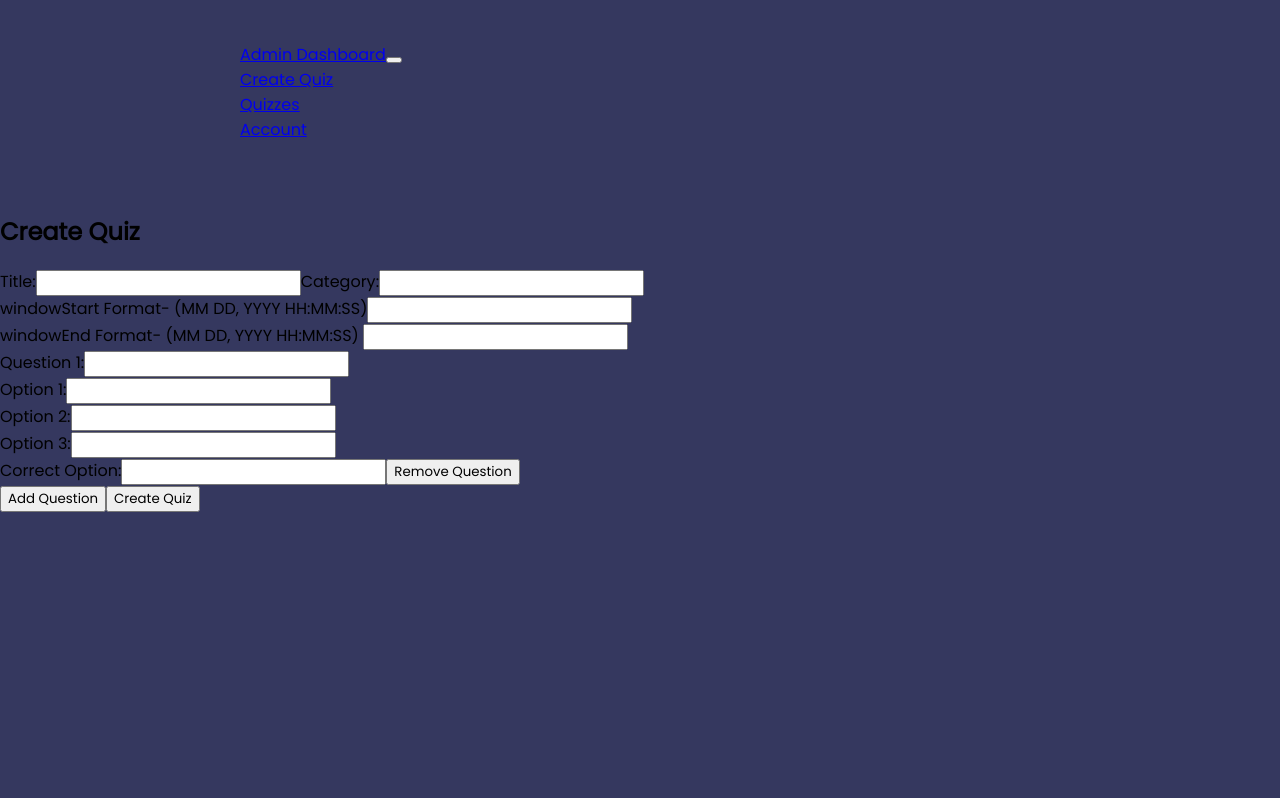
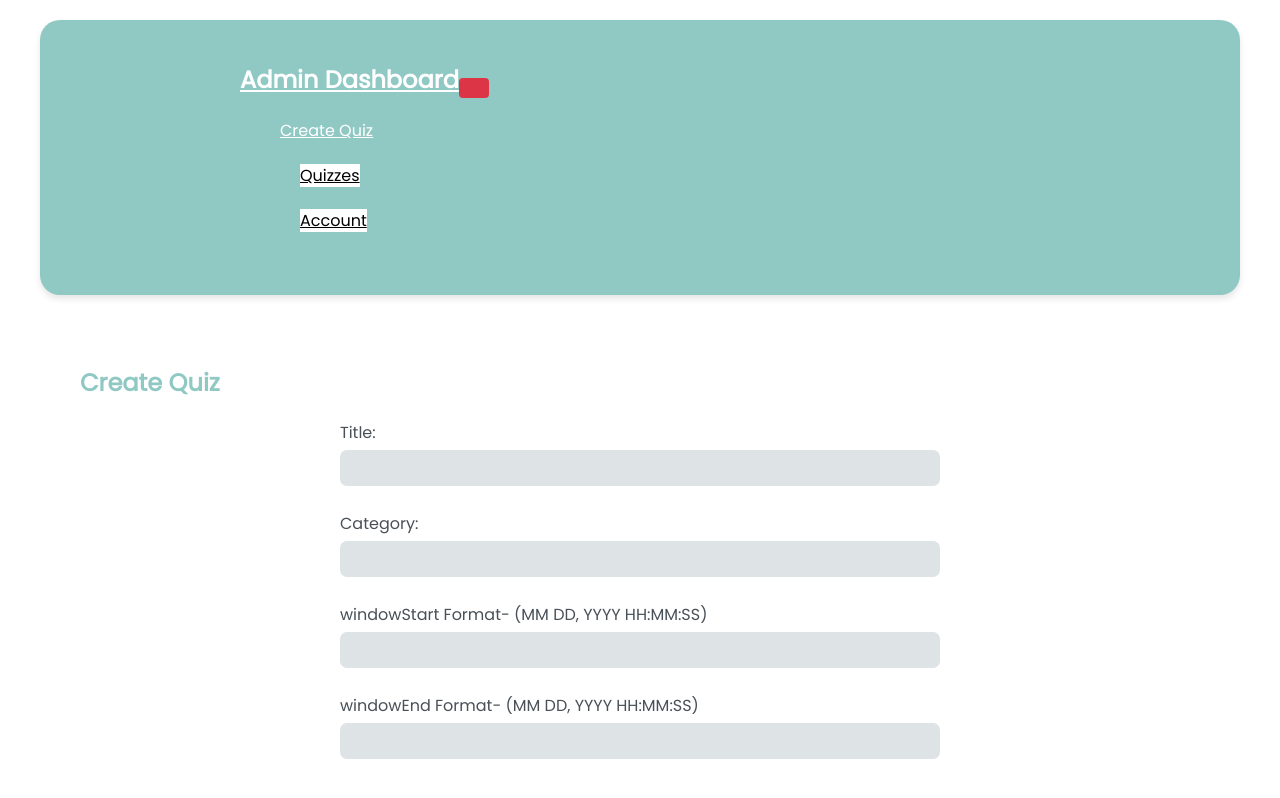
Before and after one commit to Manan-Arora31/Code_Of_Duty, a React (Create React App) app in the folder frontend/: page /admin/create-quiz in a window 1280 px wide. Shown: the top 798 px of the page. Built offline with nearby package versions, Linux system fonts and the light colour scheme; sample sign-in values are in the browser's storage.

Commit message:
added css to create quiz

```diff
--- a/frontend/src/components/admin/AdminNavbar.jsx
+++ b/frontend/src/components/admin/AdminNavbar.jsx
@@ -5,6 +5,7 @@ import Container from 'react-bootstrap/Container';
 import Nav from 'react-bootstrap/Nav';
 import Navbar from 'react-bootstrap/Navbar';
 import NavDropdown from 'react-bootstrap/NavDropdown';
+import '../../styles/AdminNavbar.css'
 
 function AdminNavbar() {
   return (
--- a/frontend/src/components/admin/AdminQuizCreation.jsx
+++ b/frontend/src/components/admin/AdminQuizCreation.jsx
@@ -2,6 +2,7 @@ import React, { useState,useEffect } from 'react';
 import axios from 'axios';
 import Layout from './Layout';
 import { useNavigate } from 'react-router-dom';
+import '../../styles/AdminQuizCreation.css';
 const AdminQuizCreation = () => {
   const navigate=useNavigate();
   const [quizDetails, setQuizDetails] = useState({
--- /dev/null
+++ b/frontend/src/styles/AdminNavbar.css
@@ -0,0 +1,49 @@
+
+.bg-body-tertiary {
+    background-color: rgb(144, 201, 196);
+    box-shadow: 0 4px 6px rgba(0, 0, 0, 0.1);
+    border-radius: 20px;
+    display: flex;
+    justify-content: center;
+    align-items: center;
+  }
+
+  .navbar-brand {
+    color: #ffffff;
+    font-weight: bold;
+    font-size: 1.5rem;
+  }
+
+  .nav-link {
+    color: #ffffff;
+    font-size: 1rem;
+  }
+
+  .navbar-nav .nav-item .nav-link {
+    color: #ffffff;
+  }
+
+  .navbar-nav .nav-item .nav-link.active,
+  .navbar-nav .nav-item .nav-link:hover {
+    color: #007bff;
+  }
+
+  .navbar-nav .nav-item .nav-link,
+  .navbar-nav .nav-item .nav-link:hover {
+    color: #000000;
+  }
+
+  .navbar-nav .nav-item .nav-link,
+  .navbar-nav .nav-item .nav-link:hover,
+  .navbar-nav .nav-item .nav-link:focus {
+    background-color: #ffffff;
+  }
+
+  .navbar-nav .nav-item .nav-link {
+    color: #000000;
+  }
+
+  .navbar-nav .nav-item .nav-link.active {
+    color: #ffffff;
+    background-color: #007bff;
+  }
--- /dev/null
+++ b/frontend/src/styles/AdminQuizCreation.css
@@ -0,0 +1,52 @@
+div {
+    margin: 20px;
+  }
+
+  h2 {
+    color: rgb(144, 201, 196);;
+  }
+
+  form {
+    max-width: 600px;
+    margin: 0 auto;
+  }
+
+  label {
+    display: block;
+    margin-top: 10px;
+    color: #495057;
+  }
+
+  input {
+    width: 100%;
+    padding: 8px;
+    margin-top: 5px;
+    margin-bottom: 15px;
+    box-sizing: border-box;
+    border: #dee3e6;;
+    border-radius: 7px;
+    background-color: #dee3e6;
+  }
+
+  button {
+    background-color: #007bff;
+    color: #ffffff;
+    padding: 10px 15px;
+    border: none;
+    border-radius: 4px;
+    cursor: pointer;
+    margin-top: 10px;
+    font-size: 16px;
+  }
+
+  button:hover {
+    background-color: #0056b3;
+  }
+
+  button[type="button"] {
+    background-color: #dc3545;
+  }
+
+  button[type="button"]:hover {
+    background-color: #bd2130;
+  }
--- a/frontend/src/styles/App.css
+++ b/frontend/src/styles/App.css
@@ -2,7 +2,7 @@
 
 :root{
   --primary-color: #0DFF92;
-  --dark-color:hsl(236, 28%, 29%);
+  --dark-color: white;/*hsl(236, 28%, 29%);*/
   --light-color: black;
 }
 
```
Also changed, not shown: 2 other files (tests, documents, lock files or other folders).
